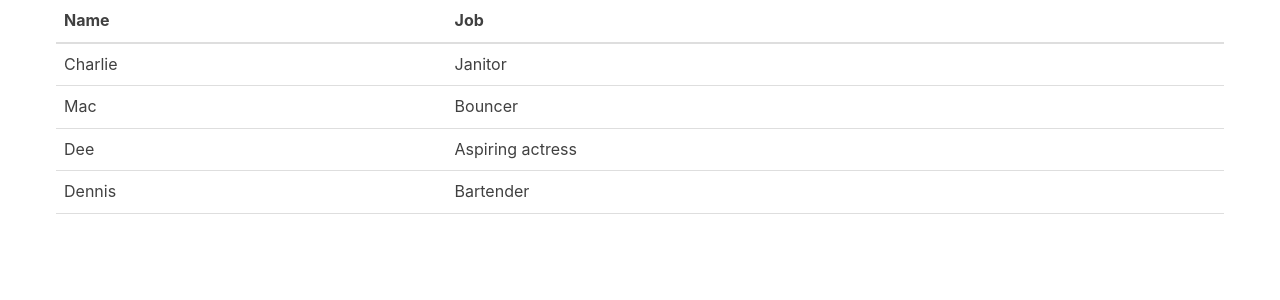
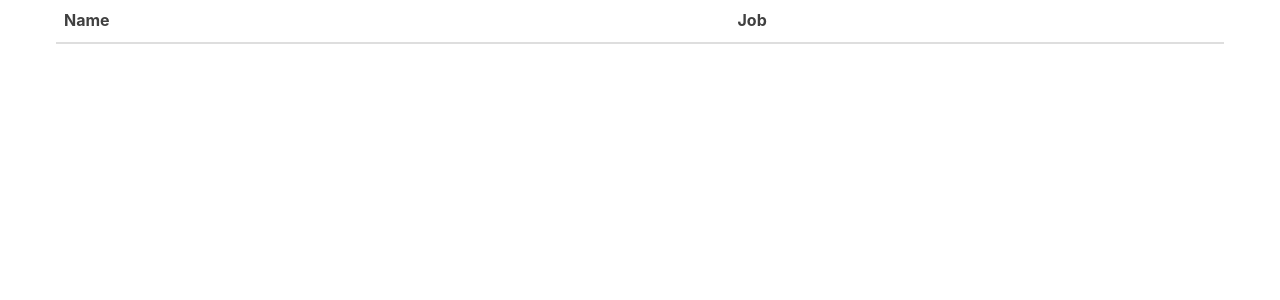
Before and after one commit to SannatKumar/crudapp, a React (Create React App) app: page / in a window 1280 px wide. Shown: the top 300 px of the page. Built offline with nearby package versions, Linux system fonts and the light colour scheme; the HTML template or start-up script is replaced by a standard one.

Commit message:
Hard coded data deleted

```diff
--- a/src/App.js
+++ b/src/App.js
@@ -3,24 +3,7 @@ import Table from './Table';
 
 class App extends Component{
     state = {
-        characters: [
-            {
-                name: 'Charlie',
-                job: 'Janitor',
-            },
-            {
-                name: 'Mac',
-                job: 'Bouncer',
-            },
-            {
-                name:'Dee',
-                job:'Aspiring actress',
-            },
-            {
-                name: 'Dennis',
-                job: 'Bartender',
-            },
-        ],
+        characters: [],
     };
 
     removeCharacter = (index) => {
```
